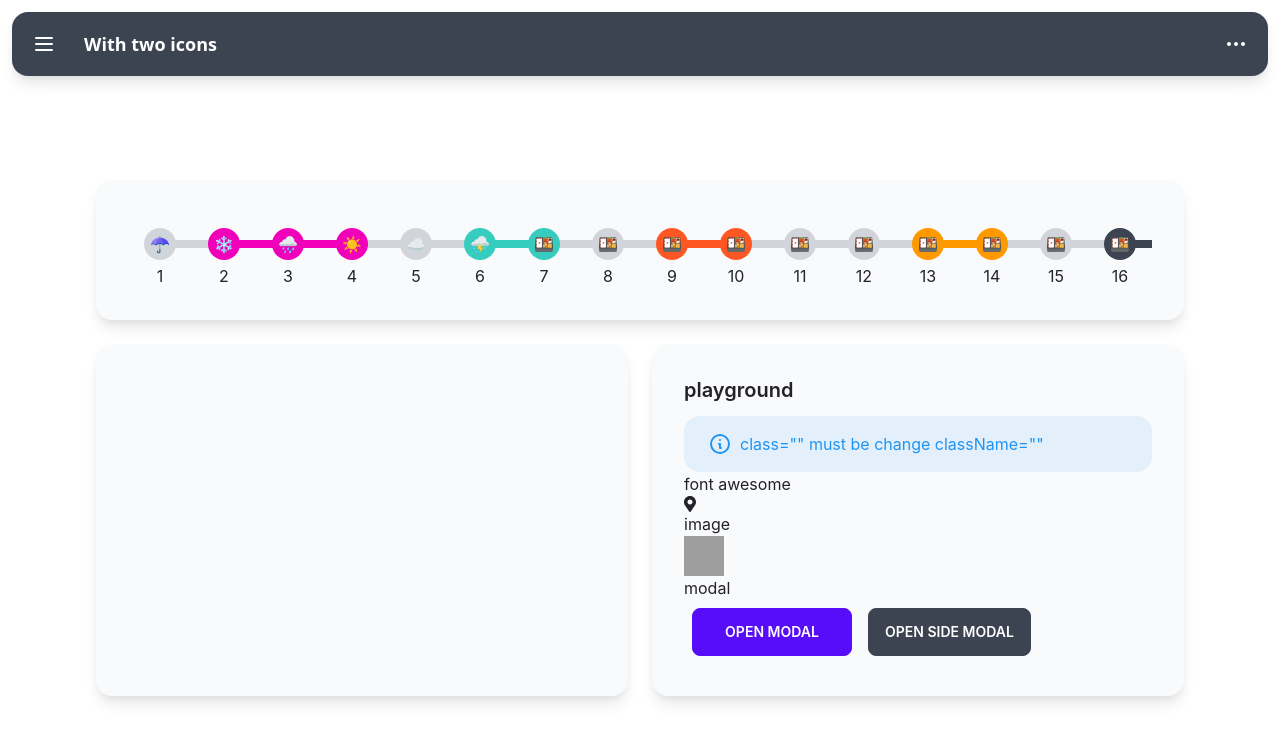
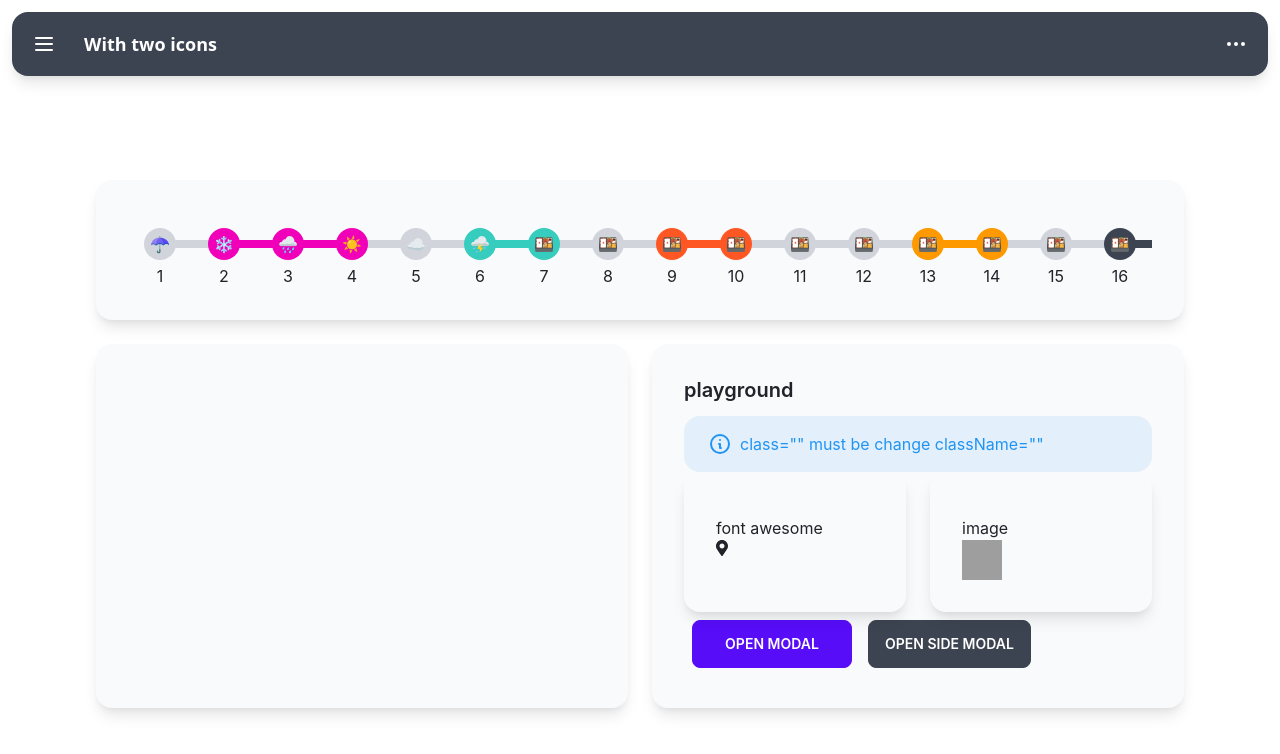
Before and after one commit to 4geru/sigyo-it-hackathon, a Gatsby site: page / in a window 1280 px wide. Built offline with nearby package versions, Linux system fonts and the light colour scheme; Gatsby itself is replaced by a stand-in of ours; no server answers; grey boxes are pictures that could not be loaded.

Commit message:
add grid

```diff
--- a/src/pages/index.js
+++ b/src/pages/index.js
@@ -86,11 +86,16 @@ const IndexPage = () => {
                 <InfoAlert>
                   class="" must be change className=""
                 </InfoAlert>
-                <h3>font awesome</h3>
-                <FontAwesomeIcon icon={faMapMarkerAlt} />
-                <h3>image</h3>
-                <img src={'/images/pin_red.png'} alt="Logo" className="h-10 w-10" />
-                <h3>modal</h3>
+                <div className="grid grid-cols-2 gap-6">
+                  <Card>
+                    <h3>font awesome</h3>
+                    <FontAwesomeIcon icon={faMapMarkerAlt} />
+                  </Card>
+                  <Card>
+                    <h3>image</h3>
+                    <img src={'/images/pin_red.png'} alt="Logo" className="h-10 w-10" />
+                  </Card>
+                </div>
                 <div className="flex-auto">
                   <Modal
                     modalId={'my-modal-2'}
```
